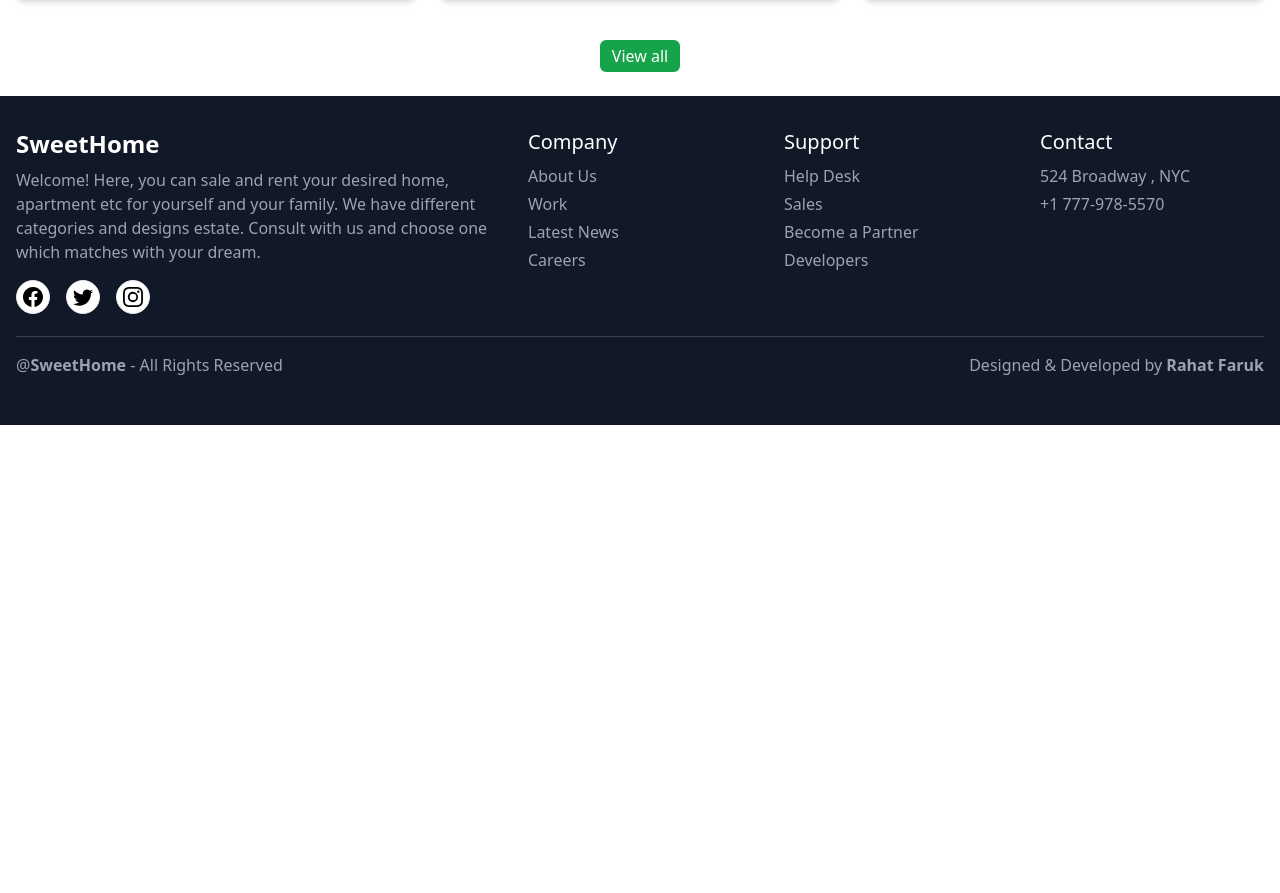
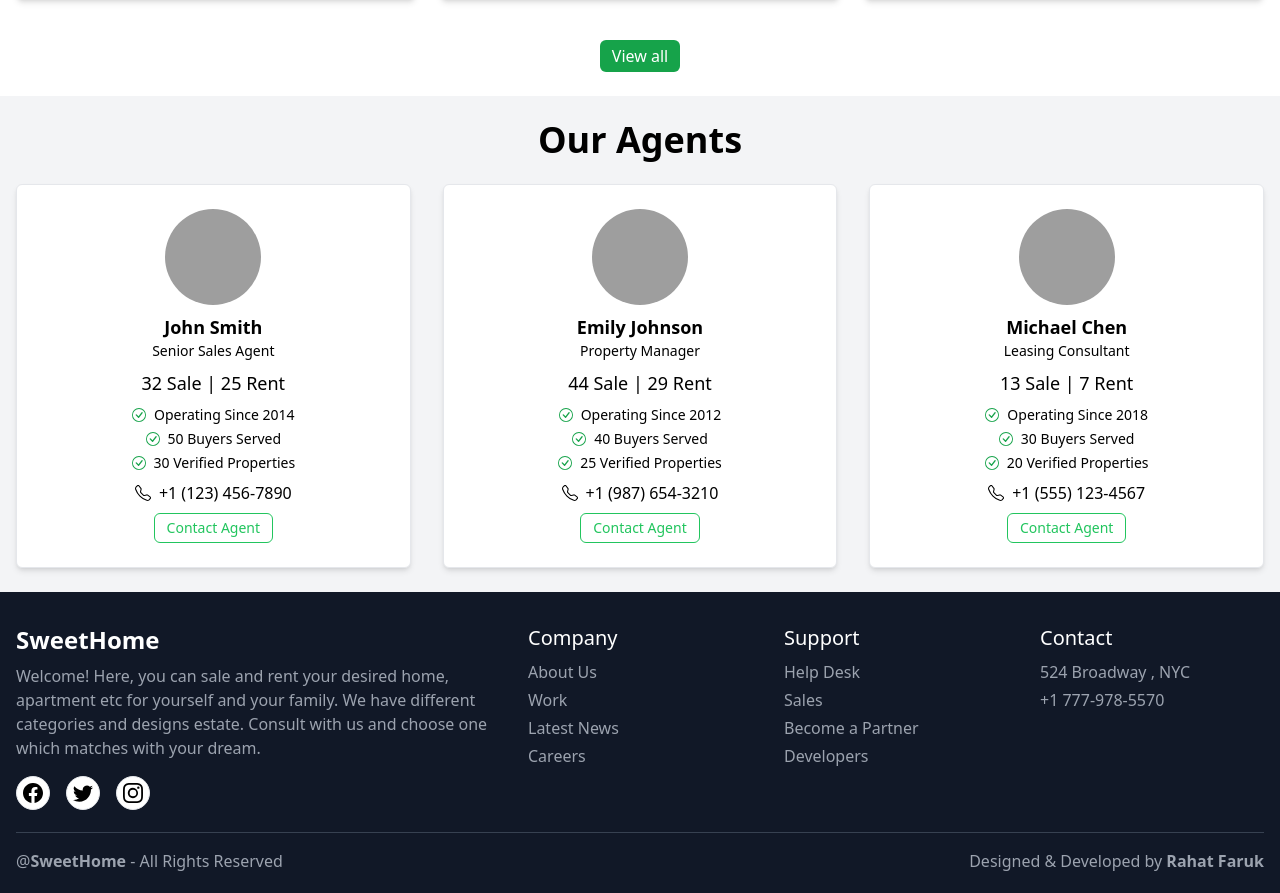
Before and after one commit to rahatfaruk/pha9-SweetHome, a React (Vite) app: page / in a window 1280 px wide. Shown: the part 1709-2602 px from the top of the page. Before the commit the page ends 2134 px from the top, so only its background shows below. Built offline with nearby package versions, Linux system fonts and the light colour scheme; no server answers; sample sign-in values are in the browser's storage; grey boxes are pictures that could not be loaded.

Commit message:
Agents sect added in homepage

```diff
--- /dev/null
+++ b/public/agents.json
@@ -0,0 +1,38 @@
+[
+  {
+    "id": "agent001",
+    "name": "John Smith",
+    "position": "Senior Sales Agent",
+    "phone": "+1 (123) 456-7890",
+    "image": "https://i.ibb.co/Kb97SQR/man-1.jpg",
+    "sale_amount": "32",
+    "rent_amount": "25",
+    "operating_since": 2014,
+    "buyers_served": 50,
+    "verified_properties": 30
+  },
+  {
+    "id": "agent002",
+    "name": "Emily Johnson",
+    "position": "Property Manager",
+    "phone": "+1 (987) 654-3210",
+    "image": "https://i.ibb.co/jMsRKvq/woman-1.jpg",
+    "sale_amount": "44",
+    "rent_amount": "29",
+    "operating_since": 2012,
+    "buyers_served": 40,
+    "verified_properties": 25
+  },
+  {
+    "id": "agent003",
+    "name": "Michael Chen",
+    "position": "Leasing Consultant",
+    "phone": "+1 (555) 123-4567",
+    "image": "https://i.ibb.co/JcWncnm/man-2.jpg",
+    "sale_amount": "13",
+    "rent_amount": "7",
+    "operating_since": 2018,
+    "buyers_served": 30,
+    "verified_properties": 20
+  }
+]
--- /dev/null
+++ b/src/comps/Agent.jsx
@@ -0,0 +1,27 @@
+import { CheckCircle, Telephone } from "react-bootstrap-icons";
+
+function Agent({agent}) {
+  const {name, position, phone, image, sale_amount, rent_amount, operating_since, verified_properties, buyers_served} = agent
+
+  return (
+    <div>
+      <div className='md:min-w-80 border p-6 rounded-md shadow-md text-sm text-center bg-white'>
+        <figure className='mb-2'>
+          <img src={image} alt="" className='w-24 h-24 mx-auto object-cover rounded-full' />
+        </figure>
+        <h3 className='text-lg font-semibold'>{name}</h3>
+        <p>{position}</p>
+        <p className='text-lg my-2'>{sale_amount} Sale | {rent_amount} Rent</p>
+        <ul className='space-y-1'>
+          <li className='flex items-center justify-center gap-2'><CheckCircle className='text-green-600'/> Operating Since {operating_since}</li>
+          <li className='flex items-center justify-center gap-2'><CheckCircle className='text-green-600'/> {buyers_served} Buyers Served</li>
+          <li className='flex items-center justify-center gap-2'><CheckCircle className='text-green-600'/> {verified_properties} Verified Properties</li>
+        </ul>
+        <p className='flex items-center justify-center gap-2 text-base my-2'><Telephone /> {phone}</p>
+        <button className='px-3 py-1 rounded-md text-green-500 border border-green-500 hover:bg-green-100'>Contact Agent</button>
+      </div>
+    </div>
+  );
+}
+
+export default Agent;
--- a/src/pages/EstateDetails.jsx
+++ b/src/pages/EstateDetails.jsx
@@ -1,9 +1,11 @@
 import { useEffect, useState } from 'react';
 import { Check, CheckCircle, Phone, Telephone } from 'react-bootstrap-icons';
 import {useParams} from 'react-router-dom';
+import Agent from '../comps/Agent';
 
 function EstateDetails() {
   const [estate, setEstate] = useState(null)
+  const [agent, setAgent] = useState(null)
   const [loading, setLoading] = useState(true)
   const {id} = useParams()
 
@@ -19,6 +21,13 @@ function EstateDetails() {
       alert(err.message)
       console.log(err.message)
     })
+  }, [])
+
+  useEffect(() => {
+    fetch('/agents.json')
+    .then(res => res.json())
+    .then(data => setAgent(data[0]))
+    .catch(error => console.log(error.message))
   }, [])
 
   if(loading) {
@@ -52,23 +61,7 @@ function EstateDetails() {
           </div>
         </div>
         {/* agent */}
-        <div>
-          <div className='border p-6 rounded-md shadow-md text-sm md:min-w-80 text-center'>
-            <figure className='mb-2'>
-              <img src={'https://i.ibb.co/Kb97SQR/man-1.jpg'} alt="" className='w-24 h-24 mx-auto object-cover rounded-full' />
-            </figure>
-            <h3 className='text-lg font-semibold'>John David</h3>
-            <p>Agent</p>
-            <p className='text-lg my-2'>20 Sale | 14 Rent</p>
-            <ul className='space-y-1'>
-              <li className='flex items-center justify-center gap-2'><CheckCircle className='text-green-600'/> Operating Since 2013</li>
-              <li className='flex items-center justify-center gap-2'><CheckCircle className='text-green-600'/> 4212+ Buyers Served</li>
-              <li className='flex items-center justify-center gap-2'><CheckCircle className='text-green-600'/> 39 Verified Properties</li>
-            </ul>
-            <p className='flex items-center justify-center gap-2 text-base my-2'><Telephone /> 987-654-3210</p>
-            <button className='px-3 py-1 rounded-md text-green-500 border border-green-500 hover:bg-green-100'>Contact Agent</button>
-          </div>
-        </div>
+        {agent && <Agent agent={agent} />}
       </div>
     </section>
   );
--- /dev/null
+++ b/src/pages/Home/Agents.jsx
@@ -0,0 +1,27 @@
+import { useEffect, useState } from "react";
+import Agent from "../../comps/Agent";
+
+function Agents() {
+  const [agents, setAgents] = useState([])
+
+  useEffect(() => {
+    fetch('/agents.json')
+    .then(res => res.json())
+    .then(data => setAgents(data))
+    .catch(error => console.log(error.message))
+  }, [])
+
+  return (
+    <section className="px-4 bg-gray-100">
+      <div className="max-w-screen-xl mx-auto py-6 ">
+        <h2 className="mb-6 text-3xl md:text-4xl font-semibold text-center">Our Agents</h2>
+
+        <div className="grid md:grid-cols-2 lg:grid-cols-3 gap-8">
+          {agents.map(agent => <Agent key={agent.id} agent={agent} />)}
+        </div>
+      </div>
+    </section>
+  );
+}
+
+export default Agents;
--- a/src/pages/Home/index.jsx
+++ b/src/pages/Home/index.jsx
@@ -2,6 +2,7 @@ import {useLoaderData} from 'react-router-dom';
 import {Helmet} from 'react-helmet';
 import Banner from "./Banner";
 import Estates from './Estates';
+import Agents from './Agents';
 
 function Home() {
   const estates = useLoaderData()
@@ -13,6 +14,7 @@ function Home() {
       </Helmet>
       <Banner estates={estates} />
       <Estates estates={estates} />
+      <Agents />
     </div>
   );
 }
```
